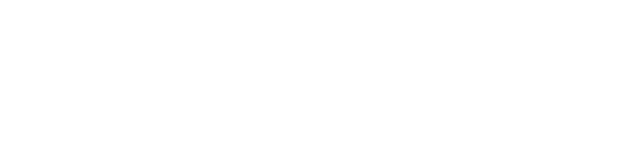
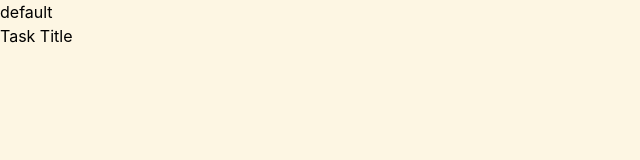
Before and after one commit to JonahKF/odin-todo, a website built with webpack: page src/template.html in a window 1280 px wide. Shown: the whole page, without its empty margins (0-640 px from the left). Built offline with nearby package versions, Linux system fonts and the light colour scheme.

Commit message:
ADDED: toDoCreator.js code, index.js screen control
toDoCreator now creates ToDo items and lists of
ToDo items. Lists are with indexes.
index.js controlled by screenController() function.
Code can now read titles for Lists and Tasks, and
display them in the DOM sidebar.

```diff
--- a/src/index.js
+++ b/src/index.js
@@ -1,4 +1,51 @@
 import "./styles.css";
-import "./toDoCreator.js"
+import { ToDoList } from "./toDoCreator.js"
 
-// DOM Methods Below
+function screenController() {
+    const listNav = document.querySelector(".list-nav");
+    const pageBody = document.querySelector(".container");
+
+    const defaultList = new ToDoList("default");
+    const defaultTaskIndex = defaultList.addToDo("Task Title", "default");
+
+
+    const displayList = (list) => {
+        // Displays List name in sidebar
+        const navListContainer = document.createElement("div");
+        navListContainer.classList.add("nav-list-container");
+        listNav.appendChild(navListContainer);
+        const navListHeader = document.createElement("div");
+        navListHeader.classList.add("nav-list-header");
+        navListHeader.textContent = list.Name;
+        navListContainer.appendChild(navListHeader);
+
+        const taskArray = list.getAllToDoItems();
+
+        // Displays list's Tasks in sidebar
+        taskArray.forEach(ToDo => {
+            const task = document.createElement("div");
+            task.classList.add("nav-list-child");
+            task.textContent = ToDo.title;
+            navListContainer.appendChild(task);
+
+            // Attach event listener for click
+            task.addEventListener("click", clickTask);
+        });
+    }
+
+    const newList = () => {
+
+    }
+
+    const clickTask = () => {
+        // Changes contents of .container to match contents of clicked Task
+    }
+
+    // Test ToDo Item
+    displayList(defaultList);
+
+}
+
+
+
+screenController();
--- a/src/styles.css
+++ b/src/styles.css
@@ -50,3 +50,28 @@ h6 {
 }
 
 /* Reset End */
+
+:root {
+    /* Solarized Theme */
+    /* Background tones (light theme) */
+    --white: #eee8d5;
+    --brwhite: #fdf6e3;
+
+    /* Accent tones */
+    --yellow: #b58900;
+    --brred: #cb4b16;
+    --red: #dc322f;
+    --magenta: #d33682;
+    --brmagenta: #6c71c4;
+    --blue: #268bd2;
+    --cyan: #2aa198;
+    --green: #859900;
+}
+
+* {
+    font-family: -apple-system, BlinkMacSystemFont, avenir next, avenir, segoe ui, helvetica neue, helvetica, Cantarell, Ubuntu, roboto, noto, arial, sans-serif;
+}
+
+body {
+    background-color: var(--brwhite);
+}
--- a/src/template.html
+++ b/src/template.html
@@ -8,7 +8,14 @@
 </head>
 
 <body>
-
+    <div class="sidebar">
+        <div class="list-nav">
+            <!-- Dynamically Populated by JS -->
+        </div>
+    </div>
+    <div class="container">
+        <!-- Dynamically Populated by JS -->
+    </div>
 </body>
 
 </html>
--- a/src/toDoCreator.js
+++ b/src/toDoCreator.js
@@ -1,35 +1,42 @@
 class ToDo {
   constructor(
     title,
+    project = "default",
     description = "",
     dueDate = "",
     priority = "",
     notes = "",
-    checklist = "",
-    project = "default"
+    checklist = ""
   ) {
     this.title = title;
+    this.project = project;
     this.description = description;
     this.dueDate = dueDate;
     this.priority = priority;
     this.notes = notes;
     this.checklist = checklist;
-    this.project = project;
   }
 
   toJSON() {
     return {
-        // Convert to JSON here
-
+        //Converts to JSON
+        title: this.title,
+        project: this.project,
+        description: this.description,
+        dueDate: this.dueDate,
+        priority: this.priority,
+        notes: this.notes,
+        checklist: this.checklist
     };
   }
 }
 
 // Controller Class
-class ToDoController {
-    constructor () {
-        this.ToDoList = new Map();
+class ToDoList {
+    constructor (name) {
+        this.ToDoList = new Map(); // Using Maps, recommended by StackOverflow
         this.Index = 0;
+        this.Name = name;
     }
 
     checkTitle (title) {
@@ -39,13 +46,31 @@ class ToDoController {
         }
     }
 
+    // Returns JSON of ToDo Item, searched by index
+    getToDoItem (index) {
+        const ToDoItem = this.ToDoList.get(index);
+        return ToDoItem.toJSON();
+    }
+
+    getAllToDoItems() {
+        // .values() iterates over a map, then .map() turns the JSONs into an array.
+        return Array.from(this.ToDoList.values()).map(todo => todo.toJSON());
+    }
+
     increaseIndex () {
         return this.Index++;
     }
 
     addToDo (title, project = "default") {
         this.checkTitle(title);
+        const index = this.increaseIndex();
+        const toDo = new ToDo(title, project);
+        this.ToDoList.set(index, toDo);
+
+        // Return index for use in DOM later
+        return index;
     }
 
+}
 
-}
+export { ToDo, ToDoList };
```
